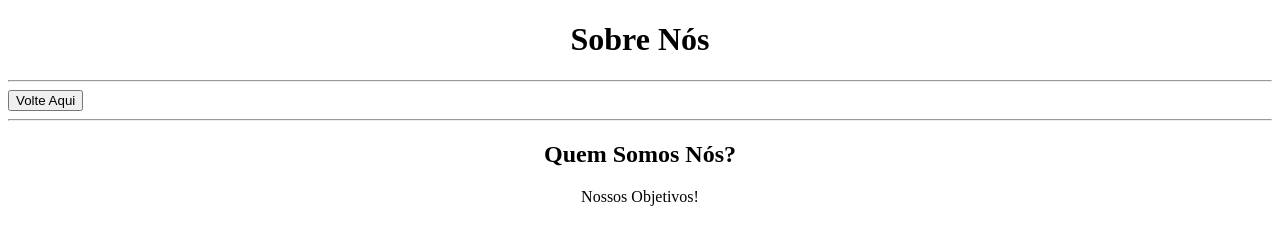
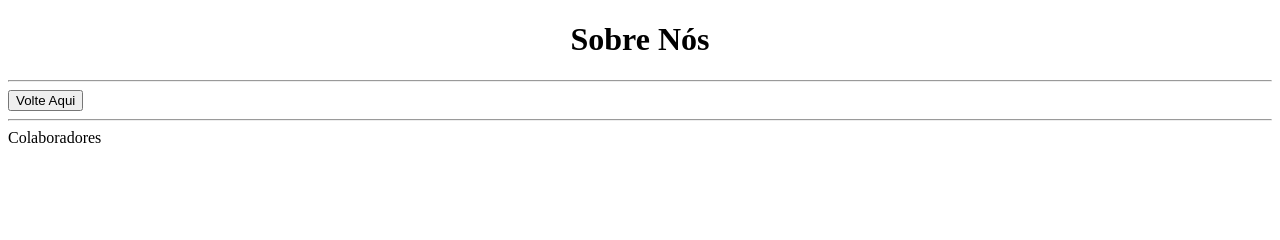
Before and after one commit to majuzconto/projetosenai, a plain HTML site: page Siteqgsobre.html in a window 1280 px wide. Drawn offline with Linux system fonts and the light colour scheme.

Commit message:
QG do Estudante site - EM PRODUÇÃO

```diff
--- a/Siteqgsobre.html
+++ b/Siteqgsobre.html
@@ -15,11 +15,28 @@
     </section>
     <hr>
     <main>
-        <article align="center">
-            <h2>Quem Somos Nós?</h2>
-        </article>
-        <article align="center">
-            Nossos Objetivos!
+        <article>
+            <table>
+                <caption>Colaboradores</caption>
+                <thead>
+                    <tr>
+                        <th></th>
+                        <th></th>
+                        <th></th>
+                        <th></th>
+                        <th></th>
+                    </tr>
+                </thead>
+                <tbody>
+                    <tr>
+                        <td></td>
+                        <td></td>
+                        <td></td>
+                        <td></td>
+                        <td></td>
+                    </tr>
+                </tbody>
+            </table>
         </article>
     </main>
 </body>
```
Also changed, not shown: Siteqg.html (+1 -0 lines), Siteqgplanos.html (added, +13 -0 lines).
